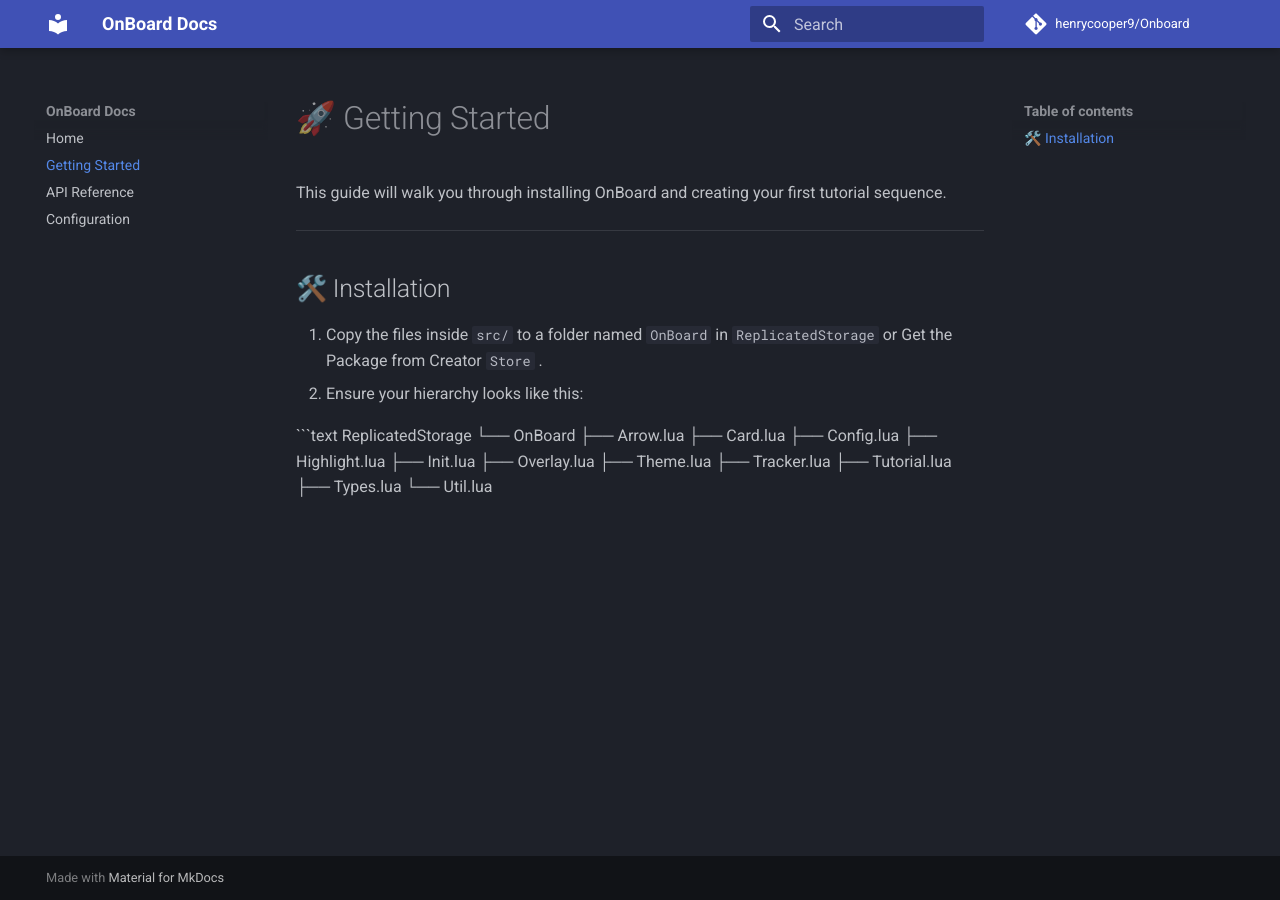
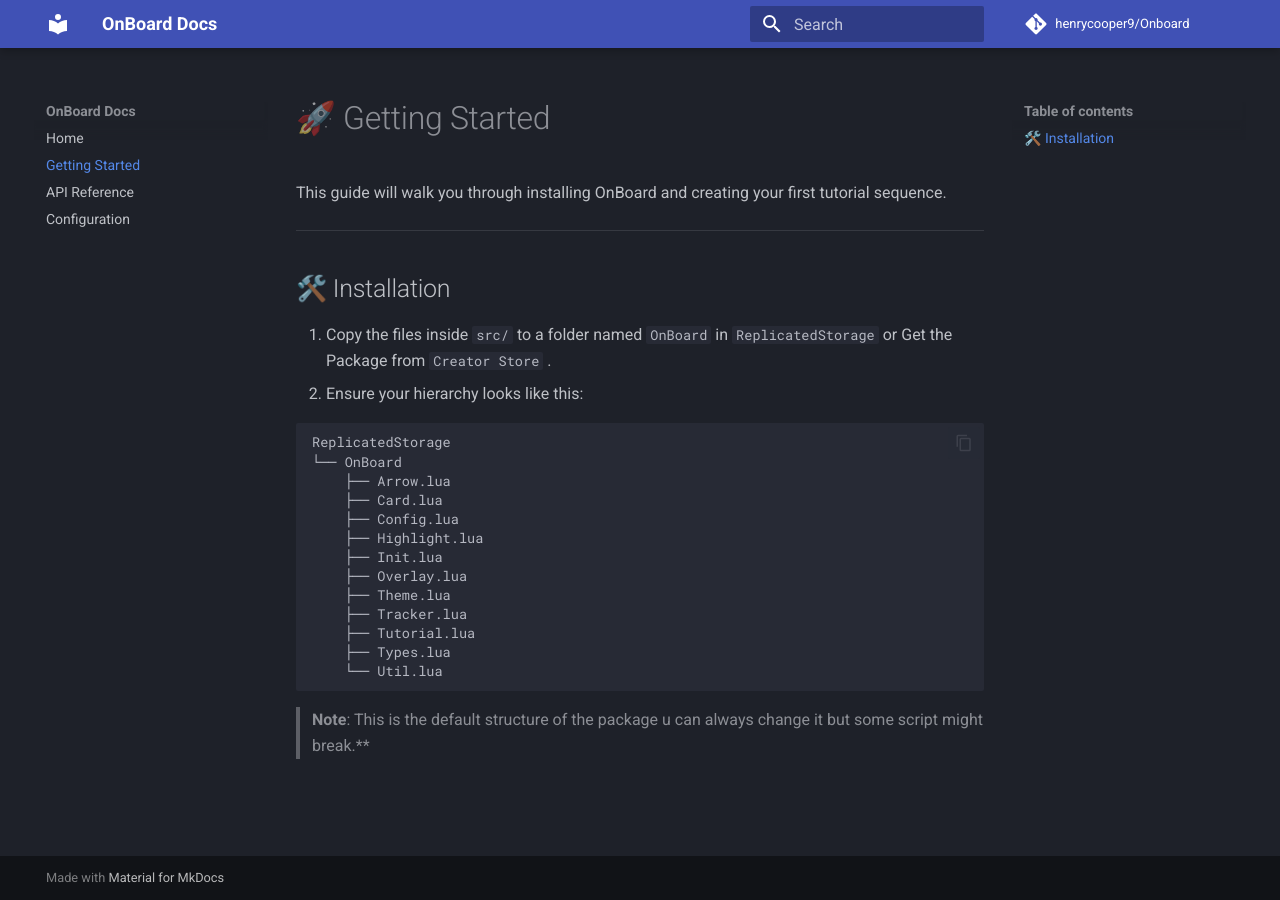
Before and after one commit to henryrbx/Onboard, an MkDocs documentation site: the page built from docs/getting-started.md, in a window 1280 px wide. Built offline with MkDocs 1.6.1 and Material for MkDocs 9.7.7, drawn with Linux system fonts in a browser that asks for light colours; comment, search, counter and statistics services are not loaded.

Commit message:
Fix typo in installation instructions
Corrected formatting of 'Creator Store' in installation instructions.

````diff
--- a/docs/getting-started.md
+++ b/docs/getting-started.md
@@ -6,7 +6,7 @@
 
 ## 🛠️ Installation
 
-1. Copy the files inside `src/` to a folder named `OnBoard` in `ReplicatedStorage` or Get the Package from Creator `Store` .
+1. Copy the files inside `src/` to a folder named `OnBoard` in `ReplicatedStorage` or Get the Package from `Creator Store` .
 2. Ensure your hierarchy looks like this:
 
 ```text
@@ -23,3 +23,6 @@
     ├── Tutorial.lua
     ├── Types.lua
     └── Util.lua
+```
+
+> **Note**: This is the default structure of the package u can always change it but some script might break.**
````
